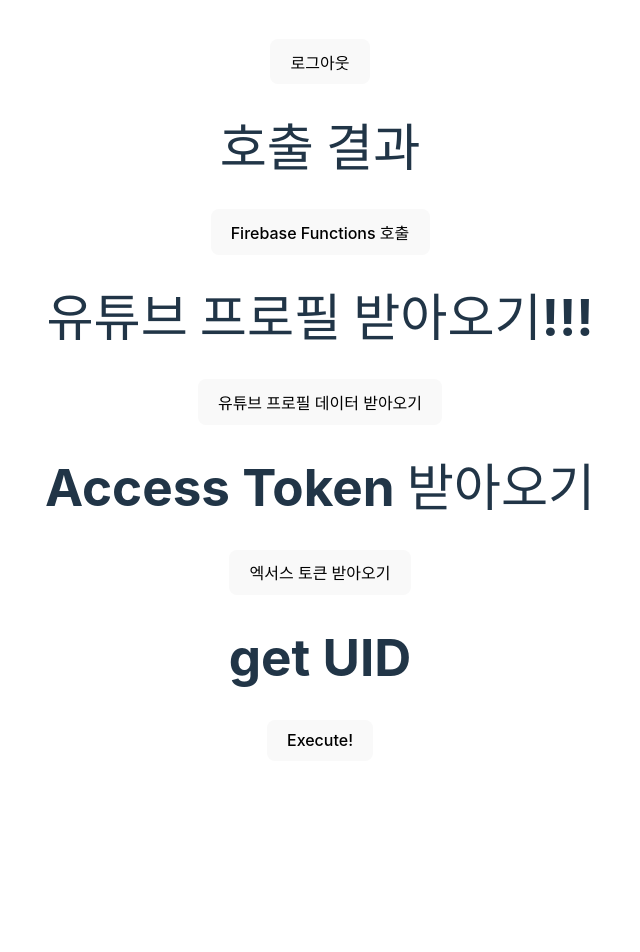
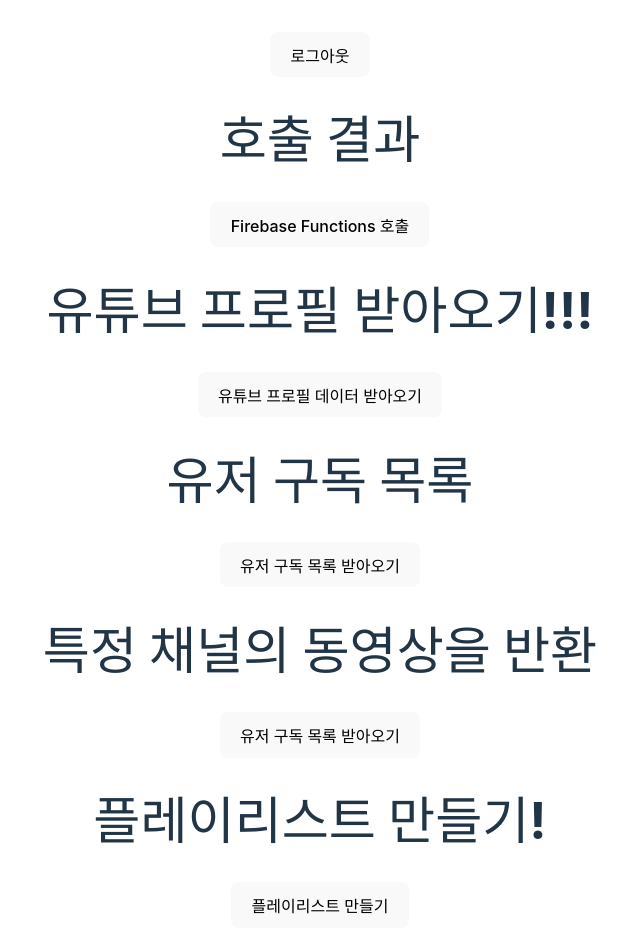
Before and after one commit to SISUinSea/suber-front, a Vue app: page /ready in a window 1280 px wide. Shown: the top 952 px of the page, without its empty margins (320-960 px from the left). Before the commit the page ends 800 px from the top, so only its background shows below. Built offline with nearby package versions, Linux system fonts and the light colour scheme; no server answers; sample sign-in values are in the browser's storage.

Commit message:
feat(createYoutubePlaylist): 유튜브 재생목록 생성 기능 구현

```diff
--- a/src/components/Ready.vue
+++ b/src/components/Ready.vue
@@ -9,17 +9,19 @@
       <h1>유튜브 프로필 받아오기!!!</h1>
       <button @click="fetchYoutubeData">유튜브 프로필 데이터 받아오기</button>
       <div>
-      </div>
-      <h1>Access Token 받아오기</h1>
-      <button @click="fetchUserAccessToken">엑서스 토큰 받아오기</button>
-      <div>
-        <!-- <p>ID Token: {{ IDToken }}</p> -->
+        <h1>유저 구독 목록</h1>
+        <button @click="fetchSubscribedChannelList">유저 구독 목록 받아오기</button>
       </div>
 
-      <h1>get UID</h1>
-      <button @click="getUID">Execute!</button>
       <div>
-        <!-- <p>ID Token: {{ IDToken }}</p> -->
+        <h1>특정 채널의 동영상을 반환</h1>
+        <button >유저 구독 목록 받아오기</button>
+      </div>
+
+
+      <div>
+        <h1>플레이리스트 만들기!</h1>
+        <button @click="createPlaylist">플레이리스트 만들기</button>
       </div>
     </div>
   </template>
@@ -34,6 +36,7 @@
 
   import firebaseApp from '../scripts/firebaseApp.js';
   import { getApp } from 'firebase/app';
+import { mapActions } from 'vuex';
 
   // connect with local server
   // const functions = getFunctions(getApp());
@@ -46,9 +49,28 @@
       return {
         response: null,
         IDToken: '',
+        playlistTitle: '2024 07 06 sisu!',
       };
     },
     methods: {
+      async createPlaylist() {
+      try {
+        const auth = getAuth();
+        const user = auth.currentUser;
+
+        if (user) {
+          const idToken = await user.getIdToken(true);
+          const createYoutubePlaylistCallable = httpsCallable(functions, 'createYoutubePlaylist');
+          const result = await createYoutubePlaylistCallable({ idToken, playlistTitle: this.playlistTitle });
+          console.log('Playlist created:', result.data);
+        } else {
+          console.log('User is not authenticated.');
+        }
+      } catch (error) {
+        console.error('Error creating playlist:', error);
+      }
+    },
+      // ...mapActions
       async callFunction() {
         try {
           const helloWorldCallable = httpsCallable(functions, 'helloworld');
@@ -59,6 +81,9 @@
         } catch (error) {
           console.error('Firebase Functions 호출 중 오류 발생:', error);
         }
+      },
+      async fetchSubscribedChannelList() {
+        this.$store.dispatch('getSubscribedChannelList');
       },
       async fetchUserIdToken() {
         // Initialize Firebase Auth
@@ -86,6 +111,7 @@
           return Promise.resolve(null); // Return a resolved promise with null value
         }
       },
+
       async fetchYoutubeData() {
         this.$store.dispatch("getYouTubeData");
       },
--- a/src/main.js
+++ b/src/main.js
@@ -107,6 +107,26 @@ const store = createStore( {
             console.error('Firebase Functions 호출 중 오류 발생:', error);
           }
         },
+
+        async getSubscribedChannelList() {
+          try {
+            const auth = getAuth();
+            const user = auth.currentUser;
+
+            if (user) {
+              const idToken = await user.getIdToken(true); // ID 토큰 갱신
+              const getSubscribedChannelListCallable = httpsCallable(functions, 'getSubscribedChannels');
+              const result = await getSubscribedChannelListCallable({ idToken });
+              console.log(result.data);
+              this.response = result.data;
+            } else {
+              console.log('User is not authenticated.');
+            }
+          } catch (error) {
+            console.error('In function ::getSubscribedChannelList::, Firebase Functions 호출 중 오류 발생:', error);
+          }
+        },
+
     },
     getters : {
         getUserState() {
```
